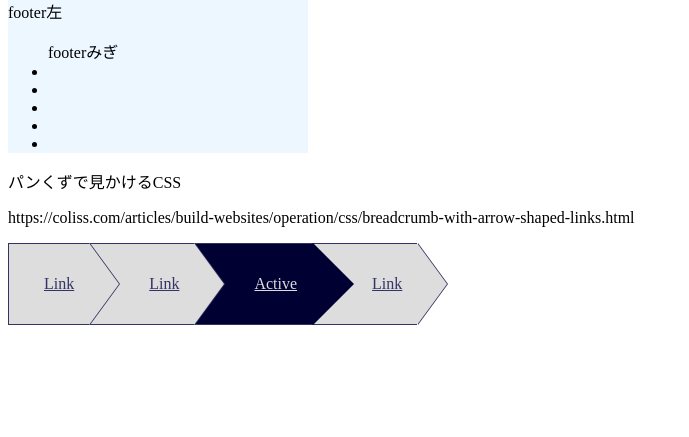
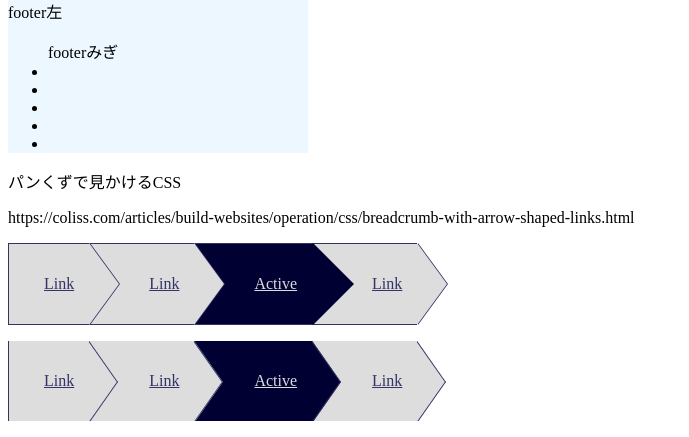
Before and after one commit to umanari145/css, a PHP site: page / in a window 1280 px wide. Shown: the part 1535-1972 px from the top of the page, without its empty margins (0-689 px from the left). Before the commit the page ends 1860 px from the top, so only its background shows below. Run offline with PHP 8.4, Linux system fonts and the light colour scheme; grey boxes labelled with a size stand in for pictures from a placeholder-image service; some libraries are stand-ins or nearby versions; some web fonts are replaced.

Commit message:
矢印リンクその2

```diff
--- a/less/css/common.less
+++ b/less/css/common.less
@@ -395,3 +395,57 @@ icon画像
 		}
 	}
 }
+
+
+
+.border-as-triangle2{
+	padding: 0 50px 0 0;
+	list-style: none;
+	display: flex;
+	overflow: hidden;
+	li{
+
+		display: block;
+		&:first-of-type{
+			a{
+				padding-left: 35px;
+				border-left: 1px solid #336;
+			}
+		}
+		a{
+			display: inline-block;
+			padding: 0 15px 0 60px;
+			line-height: 80px;
+			position: relative;
+			color:#336;
+			background: #ddd;
+			&:after{
+				content:'';
+				width:95px;
+				height: 95px;
+				top: -7px;
+				right: -21px;
+				display: block;
+				position: absolute;
+				transform: rotate(45deg) skew(10deg,10deg);
+				z-index: -1;
+				background: inherit;
+				border-right: 1px solid #336;
+				border-top: 1px solid #336;
+			}
+		}
+		&.active2{
+			a{
+				background:#003;
+				color:#ddd;
+			}
+		}
+		a:hover{
+			background:#003;
+			color:#ddd;
+			&:after{
+				color:#ddd;
+			}
+		}
+	}
+}
--- a/less/css/top.css
+++ b/less/css/top.css
@@ -341,6 +341,52 @@ icon画像
 .border-as-triangle li a:hover:after {
   border-left: 41px solid #003;
 }
+.border-as-triangle2 {
+  padding: 0 50px 0 0;
+  list-style: none;
+  display: flex;
+  overflow: hidden;
+}
+.border-as-triangle2 li {
+  display: block;
+}
+.border-as-triangle2 li:first-of-type a {
+  padding-left: 35px;
+  border-left: 1px solid #336;
+}
+.border-as-triangle2 li a {
+  display: inline-block;
+  padding: 0 15px 0 60px;
+  line-height: 80px;
+  position: relative;
+  color: #336;
+  background: #ddd;
+}
+.border-as-triangle2 li a:after {
+  content: '';
+  width: 95px;
+  height: 95px;
+  top: -7px;
+  right: -21px;
+  display: block;
+  position: absolute;
+  transform: rotate(45deg) skew(10deg, 10deg);
+  z-index: -1;
+  background: inherit;
+  border-right: 1px solid #336;
+  border-top: 1px solid #336;
+}
+.border-as-triangle2 li.active2 a {
+  background: #003;
+  color: #ddd;
+}
+.border-as-triangle2 li a:hover {
+  background: #003;
+  color: #ddd;
+}
+.border-as-triangle2 li a:hover:after {
+  color: #ddd;
+}
 #contents {
   border-radius: 8px;
   -webkit-border-radius: 8px;
--- a/less/index.php
+++ b/less/index.php
@@ -146,3 +146,19 @@ https://coliss.com/articles/build-websites/operation/css/breadcrumb-with-arrow-s
     <a href="#4">Link</a>
   </li>
 </ul>
+
+
+<ul class="border-as-triangle2">
+  <li>
+    <a href="#1">Link</a>
+  </li>
+  <li style="z-index:-2;">
+    <a href="#2">Link</a>
+  </li>
+  <li class="active2" style="z-index:-3">
+    <a href="#">Active</a>
+  </li>
+  <li style="z-index:-4;">
+    <a href="#4">Link</a>
+  </li>
+</ul>
```
